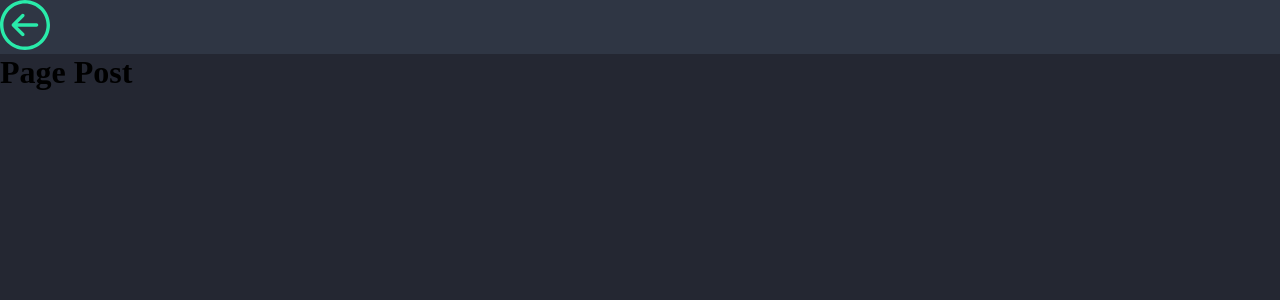
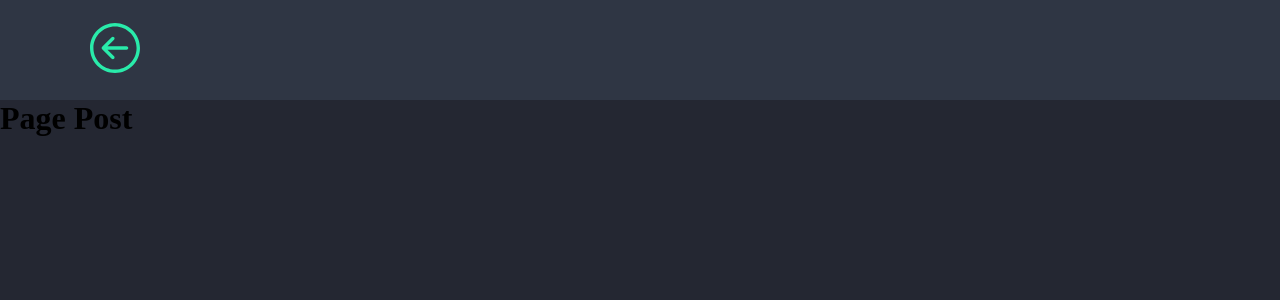
Before and after one commit to klebermkardel/cruder, a React (Create React App) app: page /post in a window 1280 px wide. Shown: the top 300 px of the page. Built offline with nearby package versions, Linux system fonts and the light colour scheme.

Commit message:
:recycle: refactor: corrige className da div principal do componente

```diff
--- a/src/components/Header/Header.js
+++ b/src/components/Header/Header.js
@@ -10,9 +10,9 @@ function Header() {
     return (
 
         <header>
-            <div className="container">
+            <div className="content">
 
-                <Link to="/" >
+                <Link to="/">
                     <img src={Back} style={{width: '50px'}} />
                 </Link>
 
```
